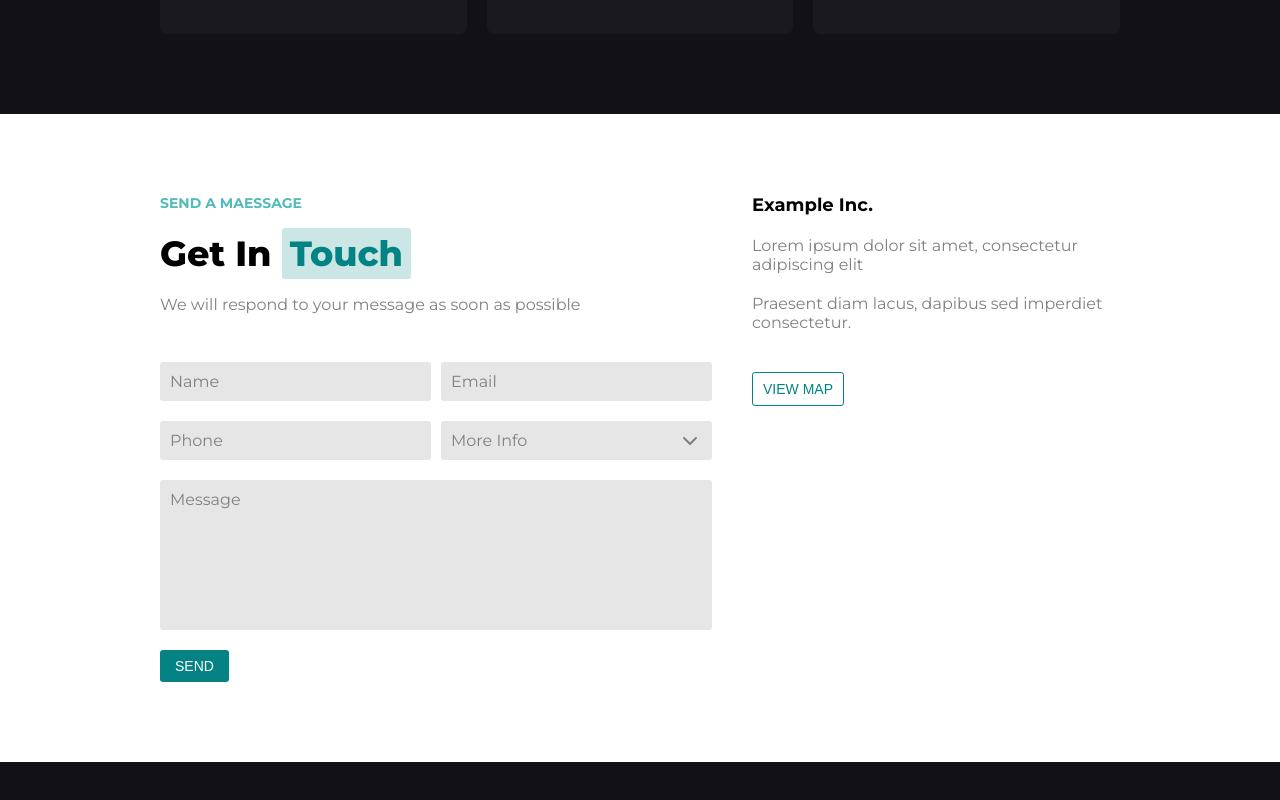
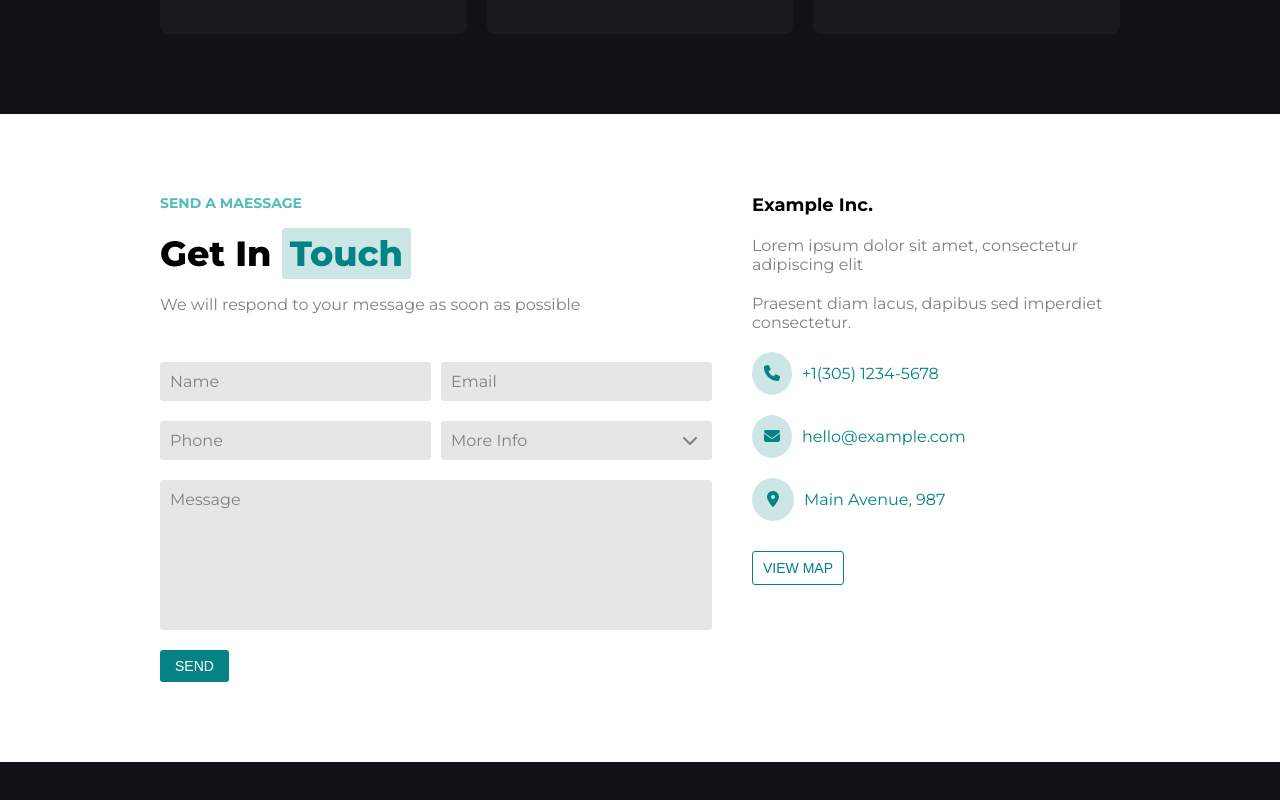
Before and after one commit to Ale-1407/proj-html-vuejs, a Vue app in the folder proj/: page / in a window 1280 px wide. Shown: the part 3687-4487 px from the top of the page. Built offline with nearby package versions, Linux system fonts and the light colour scheme.

Commit message:
sezione get in touch completata

```diff
--- a/proj/src/components/FormComp.vue
+++ b/proj/src/components/FormComp.vue
@@ -33,7 +33,18 @@
                 <span>Lorem ipsum dolor sit amet, consectetur adipiscing elit</span>
                 <span>Praesent diam lacus, dapibus sed imperdiet consectetur.</span>
                 <div class="contacts">
-
+                    <div>
+                        <span class="circle"><font-awesome-icon icon="fa-solid fa-phone" /></span>
+                        <span>+1(305) 1234-5678</span>
+                    </div>
+                    <div>
+                        <span class="circle"><font-awesome-icon icon="fa-solid fa-envelope" /></span>
+                        <span>hello@example.com</span>
+                    </div>
+                    <div>
+                        <span class="circle-2"><font-awesome-icon icon="fa-solid fa-location-dot" /></span>
+                        <span>Main Avenue, 987</span>
+                    </div>
                 </div>
                 <div>
                   <button class="typeTwo">VIEW MAP</button>
@@ -166,5 +177,33 @@ section{
     color: #038384;
     font-size: 14px;
     border-radius: 3px;
+    margin-top: 10px;
+}
+
+.contacts{
+    display: flex;
+    flex-direction: column;
+    gap: 20px;
+    color: #038384;
+}
+
+.contacts > div{
+    display: flex;
+    gap: 10px;
+    align-items: center;
+}
+
+.circle{
+    border-radius: 50%;
+    background-color: rgba(3, 131, 132, 0.2);
+    padding: 12px;
+    font-size: 16px;
+}
+
+.circle-2{
+    border-radius: 50%;
+    background-color: rgba(3, 131, 132, 0.2);
+    font-size: 16px;
+    padding: 12px 15px;
 }
 </style>
```
